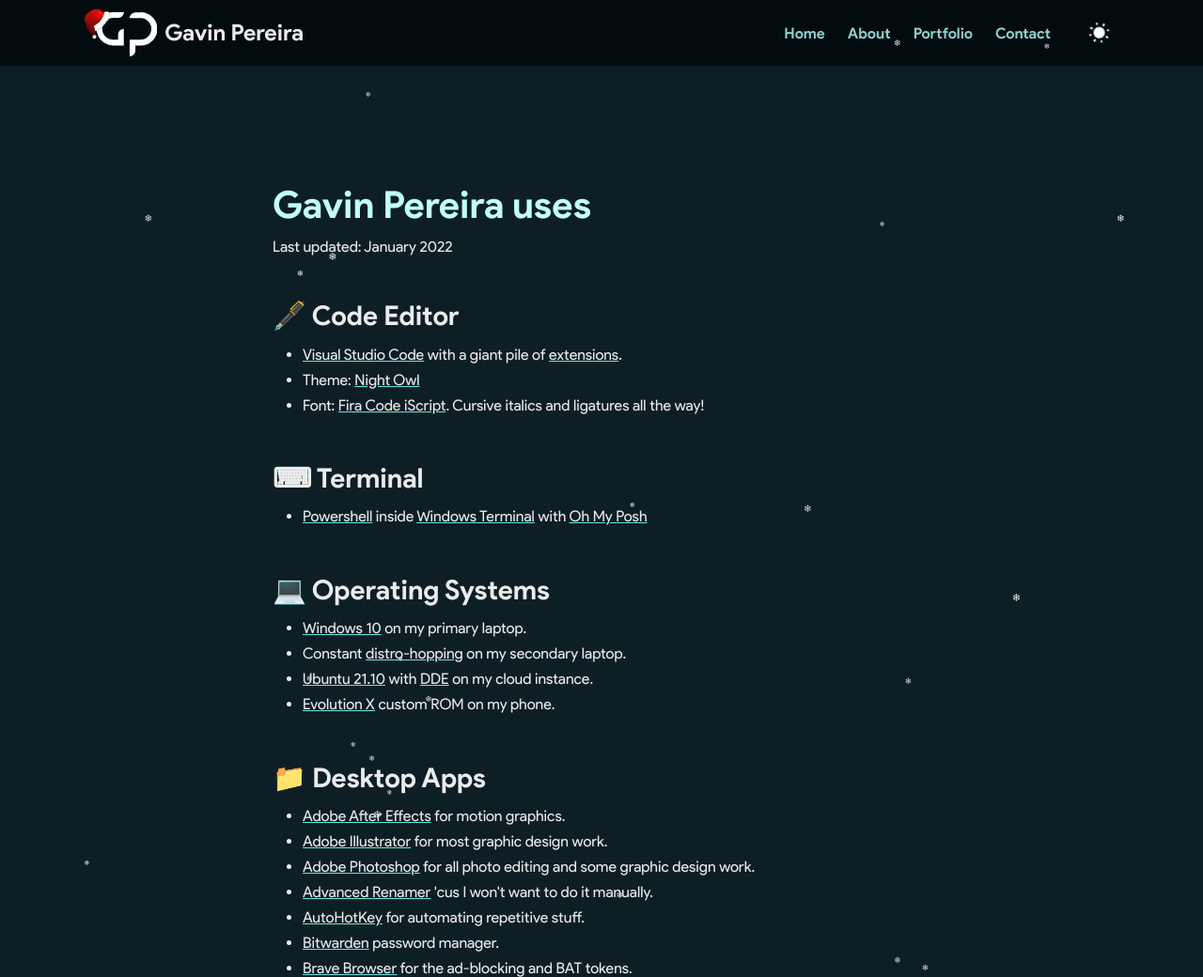
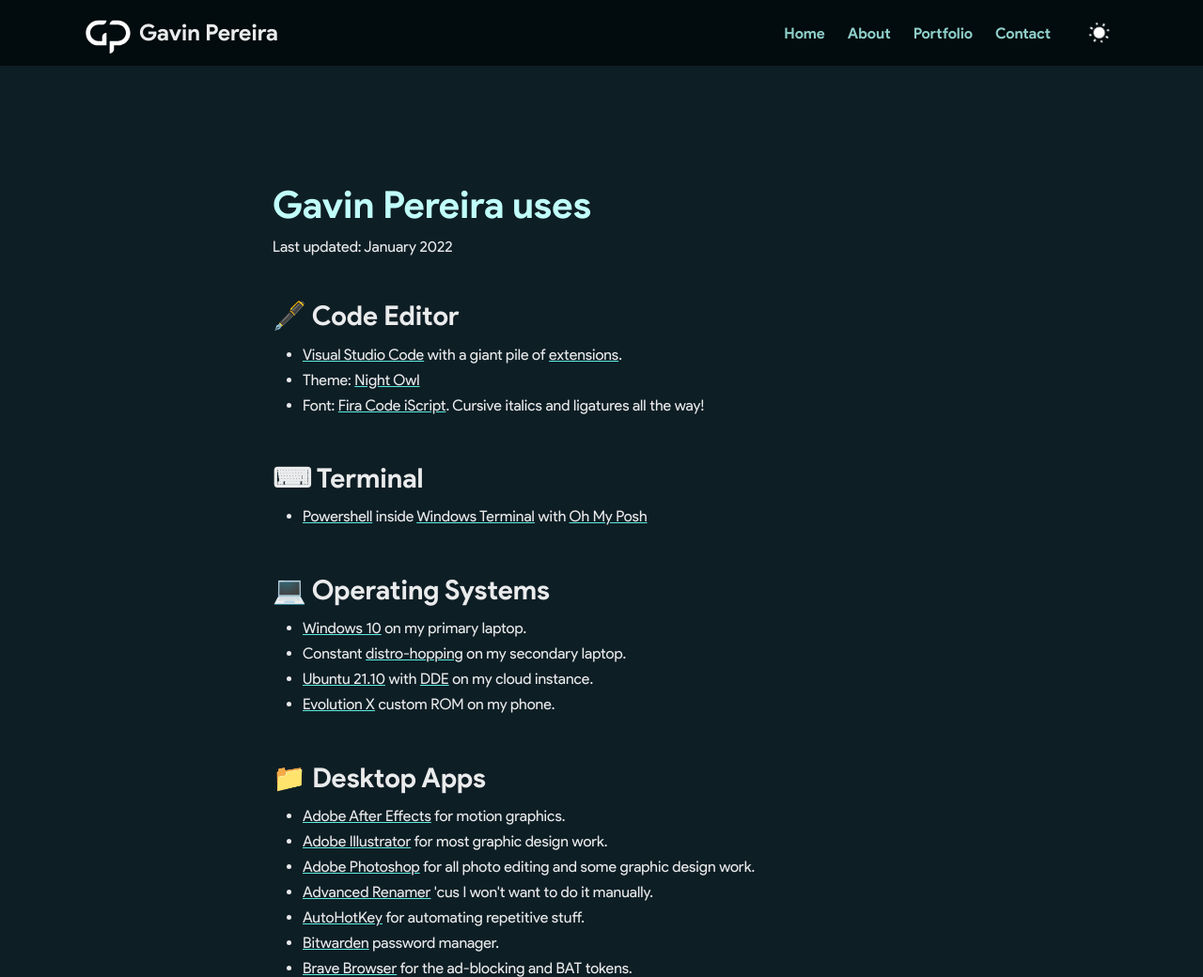
Before and after one commit to pexeixv/gavinpereira, an Eleventy site: page uses.md in a window 1280 px wide. Shown: the top 1040 px of the page at 94% size. Built offline with nearby package versions, Linux system fonts and the light colour scheme; Eleventy itself is replaced by a stand-in of ours; files that its build step writes are made by us from their sources; files whose address does not match are found by name.

Commit message:
christmas over

```diff
--- a/_includes/base.njk
+++ b/_includes/base.njk
@@ -44,7 +44,7 @@
 
 
     {# Snow Fall #}
-    <script src="/js/snow.js"></script>
+    <!-- <script src="/js/snow.js"></script> -->
 
 </body>
 
--- a/_includes/header.njk
+++ b/_includes/header.njk
@@ -12,10 +12,8 @@
                 {% endif %}
 
                 <div class="header_logo">
-                    <img src="/img/more-logos/logo-xmas-black.svg" alt="Gavin Pereira logo"
-                        class="header_logo_icon logo logo-dark">
-                    <img src="/img/more-logos/logo-xmas-white.svg" alt="Gavin Pereira logo"
-                        class="header_logo_icon logo logo-lite">
+                    <img src="/img/logo.svg" alt="Gavin Pereira logo" class="header_logo_icon logo logo-dark">
+                    <img src="/img/logo-white.svg" alt="Gavin Pereira logo" class="header_logo_icon logo logo-lite">
                     <span class="header_logo_text">Gavin Pereira</span>
                 </div>
             </a>
```
